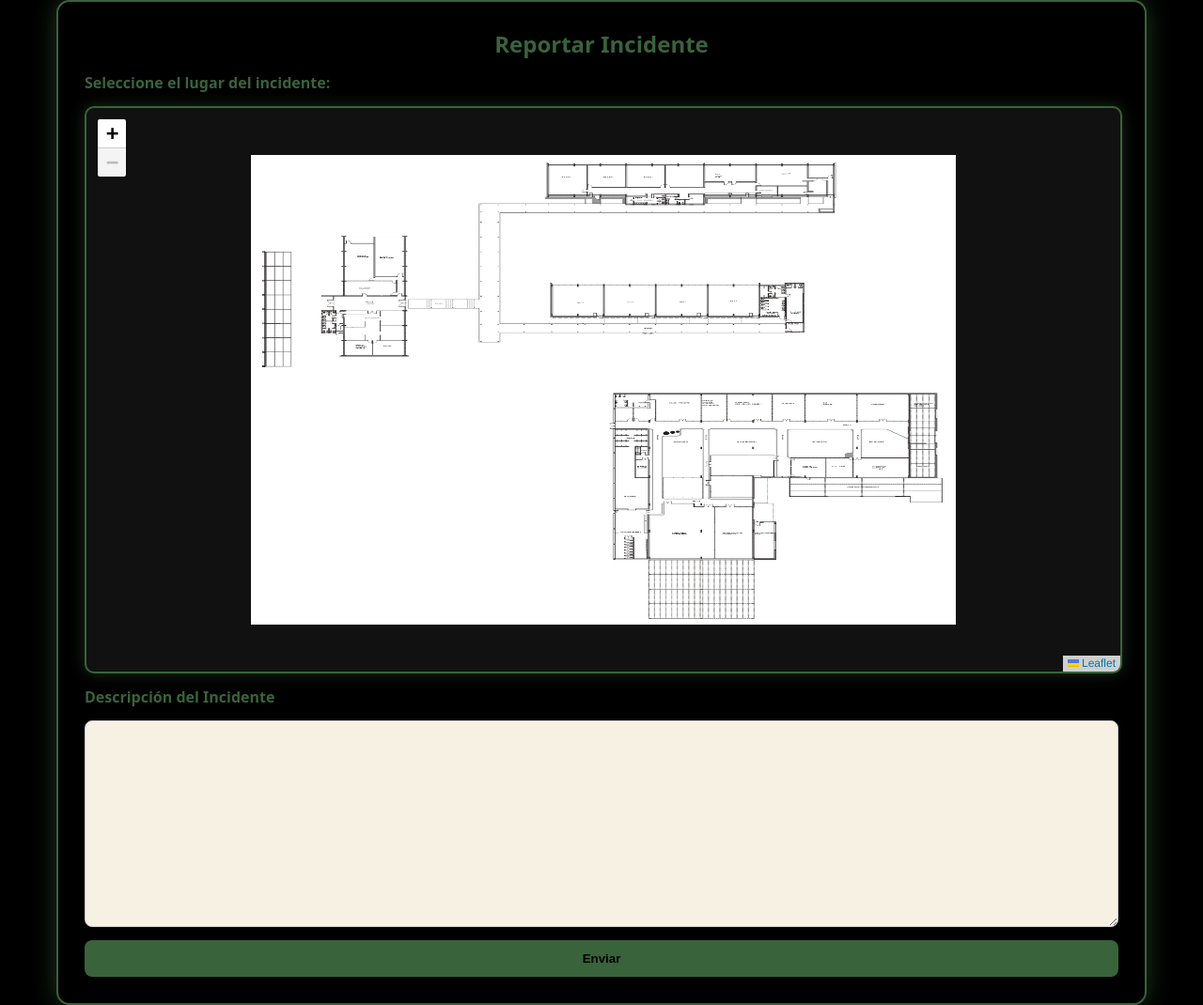
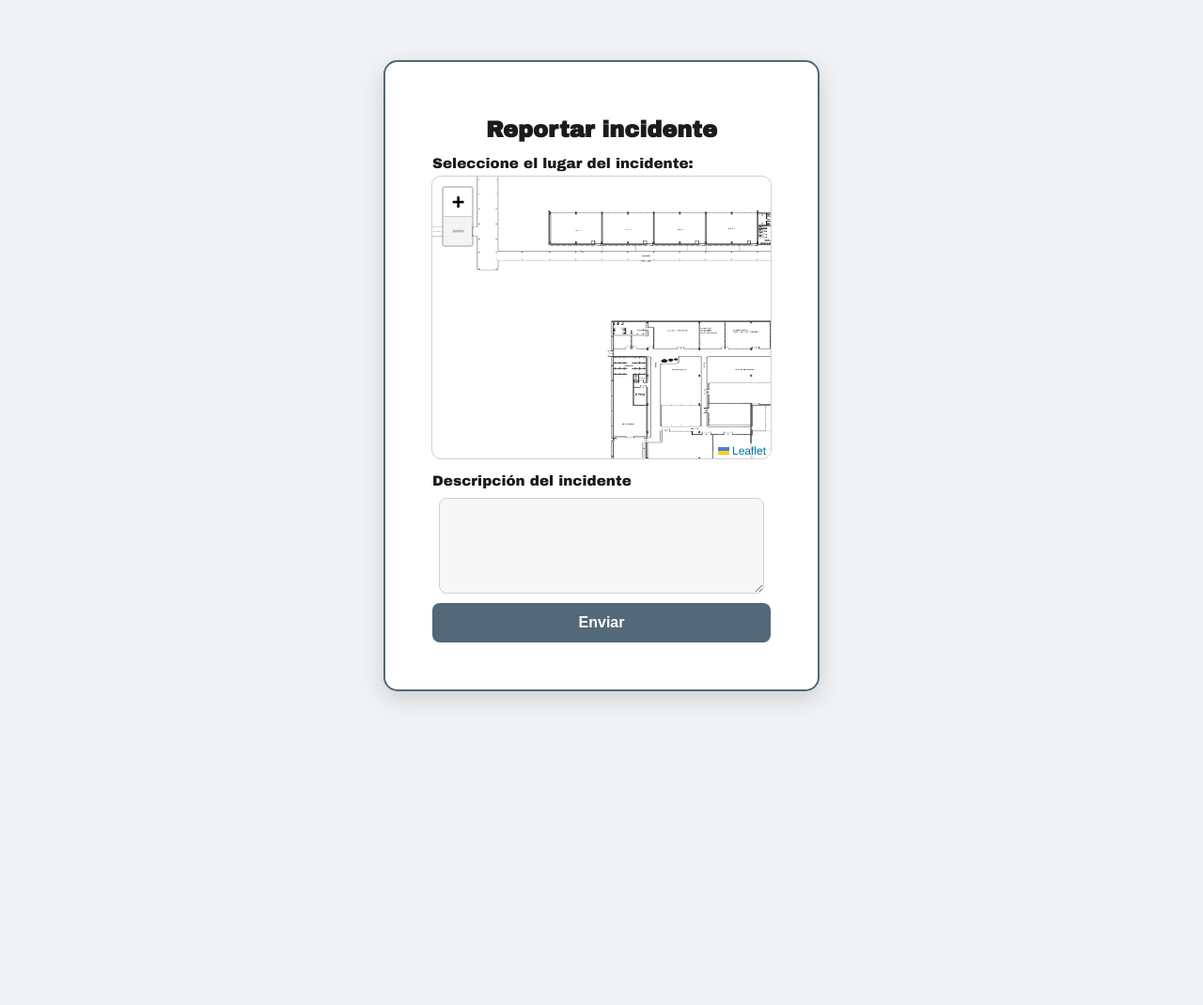
Before and after one commit to vicente-AR81/Higiene-y-seguridad, a Flask app: page /form in a window 1280 px wide. Shown: the whole page at 94% size. After the commit the page ends 749 px from the top, so only its background shows below. Run offline with Flask 3, Linux system fonts and the light colour scheme; the visitor is signed in with stand-in values (Sample User, id 1).

Commit message:
css del form

```diff
--- a/app/static/form.css
+++ b/app/static/form.css
@@ -1,89 +1,102 @@
-:root{
-    --green: #39633b;
-    --paper: #f7f1e4;
-    --bg: #000;
+@import url('https://fonts.googleapis.com/css2?family=Archivo+Black&display=swap');
+
+body {
+  margin: 0;
+  padding: 0;
+  font-family: "Archivo Black", sans-serif;
+  background-color: #f0f2f5;
+  display: flex;
+  justify-content: center;
+  align-items: center;
+  min-height: 100vh;
+  color: #1b1b1b;
 }
 
-  /* Página centrada */
-  .page{
-    margin: 0;
-    min-height: 100dvh;
-    background: var(--bg);
-    color: var(--green);
-    font-family: "Archivo Black", system-ui, -apple-system, Segoe UI, Roboto, Arial, sans-serif;
-    display: grid;
-    place-items: center;
+/* Caja de formulario */
+.card {
+  background-color: #ffffff;
+  border: 2px solid #536878;
+  border-radius: 15px;
+  padding: 40px 30px;
+  width: 400px;
+  max-width: 90%;
+  box-shadow: 0 8px 25px rgba(0,0,0,0.15);
+  text-align: center;
+  animation: fadeIn 1s ease forwards;
 }
 
-  /* Carta contenedora */
-  .card{
-    background: var(--bg);
-    border: 2px solid var(--green);
-    border-radius: 14px;
-    padding: 28px;
-    width: clamp(320px, 92vw, 1100px); /* más ancha y responsiva */
-    box-shadow: 0 0 26px rgba(57, 99, 59, .55);
+h2 {
+  color: #1b1b1b;
+  margin-bottom: 10px;
+  opacity: 0;
+  animation: fadeInUp 0.6s ease forwards;
+  text-transform: lowercase;
+}
+h2::first-letter { text-transform: uppercase; }
+
+label {
+  display: block;
+  text-align: left;
+  margin: 15px 0 5px 5%;
+  font-size: 0.95rem;
 }
 
-  /* Título */
-  h2{
-    margin: 0 0 14px 0;
-    text-align: center;
-    color: var(--green);
+#map {
+  height: 300px;
+  width: 90%;
+  margin: 0 auto 15px;
+  border-radius: 10px;
+  border: 1px solid #d1d1d1;
 }
 
-  /* Formulario */
-  form{
-    display: grid;
-    gap: 14px;
+textarea {
+  width: 80%;
+  padding: 12px;
+  margin: 10px auto;
+  display: block;
+  border-radius: 8px;
+  border: 1px solid #d1d1d1;
+  background-color: #f7f7f7;
+  color: #1b1b1b;
+  font-size: 1rem;
+  transition: border-color 0.3s ease, box-shadow 0.3s ease, transform 0.3s ease;
+  opacity: 0;
+  animation: fadeInUp 0.8s ease forwards;
+}
+textarea:focus {
+  border-color: #536878;
+  box-shadow: 0 0 10px rgba(49, 91, 135, 0.5);
+  outline: none;
+  transform: scale(1.02);
 }
 
-  /* Labels */
-  .form-label{
-    color: var(--green);
-    font-weight: 700;
+button {
+  width: 90%;
+  padding: 12px;
+  margin: 10px auto;
+  display: block;
+  border: none;
+  border-radius: 8px;
+  font-size: 1rem;
+  font-weight: bold;
+  cursor: pointer;
+  transition: background 0.3s ease, transform 0.2s ease, box-shadow 0.3s ease;
+  opacity: 0;
+  animation: fadeInUp 1s ease forwards;
+  background-color: #536878;
+  color: #fff;
+}
+button:hover {
+  transform: translateY(-3px) scale(1.02);
+  box-shadow: 0 6px 15px rgba(0,0,0,0.2);
 }
 
-  /* Mapa */
-  #map{
-    width: 100%;
-    height: 600px;                 /* más alto y ancho */
-    border: 2px solid var(--green);
-    border-radius: 10px;
-    box-shadow: 0 0 16px rgba(57, 99, 59, .45);
-    background: #111;              /* por si tarda en cargar */
+/* Animaciones */
+@keyframes fadeIn {
+  from { opacity: 0; transform: translateY(20px); }
+  to { opacity: 1; transform: translateY(0); }
 }
-
-  /* Descripción */
-  textarea{
-    width: 100%;
-    min-height: 220px;
-    padding: 12px 14px;
-    border-radius: 8px;
-    border: 1px solid #ccc;
-    background: var(--paper);
-    color: #000;
-    font-size: 1rem;
-    resize: vertical;
-    box-sizing: border-box;
+@keyframes fadeInUp {
+  from { opacity: 0; transform: translateY(20px); }
+  to { opacity: 1; transform: translateY(0); }
 }
-
-  /* Botón */
-  .btn{
-    background: var(--green);
-    color: #000;
-    border: none;
-    border-radius: 8px;
-    padding: 12px 16px;
-    font-weight: 800;
-    cursor: pointer;
-    transition: transform .05s ease, filter .2s ease;
-  }
-  .btn:hover{ filter: brightness(1.05); }
-  .btn:active{ transform: translateY(1px); }
-
-  /* Ajustes móviles */
-  @media (max-width: 640px){
-    #map{ height: 420px; }
-    textarea{ min-height: 160px; }
-  }
--- a/app/templates/form.html
+++ b/app/templates/form.html
@@ -13,21 +13,21 @@
 </head>
 <body class="page">
   <div class="card">
-    <h2>Reportar Incidente</h2>
+    <h2>Reportar incidente</h2>
 
     <form method="POST">
-      <label class="form-label">Seleccione el lugar del incidente:</label>
-      <div id="map"></div>
+      <label>Seleccione el lugar del incidente:</label>
+      <div id="map" required></div>
 
       <!-- Campos ocultos -->
       <input type="hidden" id="x" name="x">
       <input type="hidden" id="y" name="y">
       <input type="hidden" id="sector" name="sector">
 
-      <label for="descripcion" class="form-label">Descripción del Incidente</label>
-      <textarea id="descripcion" name="descripcion" required></textarea>
+      <label for="descripcion">Descripción del incidente</label>
+      <textarea id="descripcion" name="descripcion" rows="4" required></textarea>
 
-      <button type="submit" class="btn">Enviar</button>
+      <button type="submit">Enviar</button>
     </form>
   </div>
 
@@ -50,7 +50,7 @@
       document.getElementById('sector').value = "Seleccionado en mapa";
     });
 
-    // Asegura el cálculo correcto del tamaño del mapa
+    // Ajustar tamaño del mapa al cargar
     setTimeout(function(){ map.invalidateSize(); }, 100);
   </script>
 </body>
```
Lines whose indentation alone changed are shown as unchanged.
